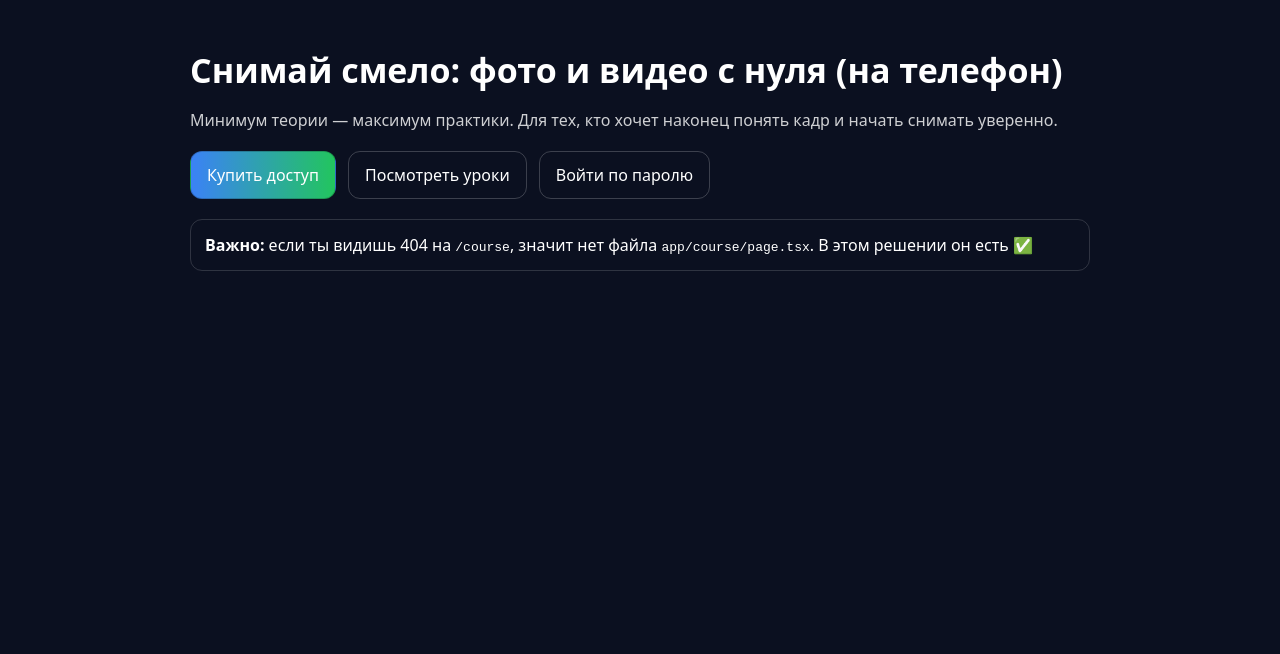
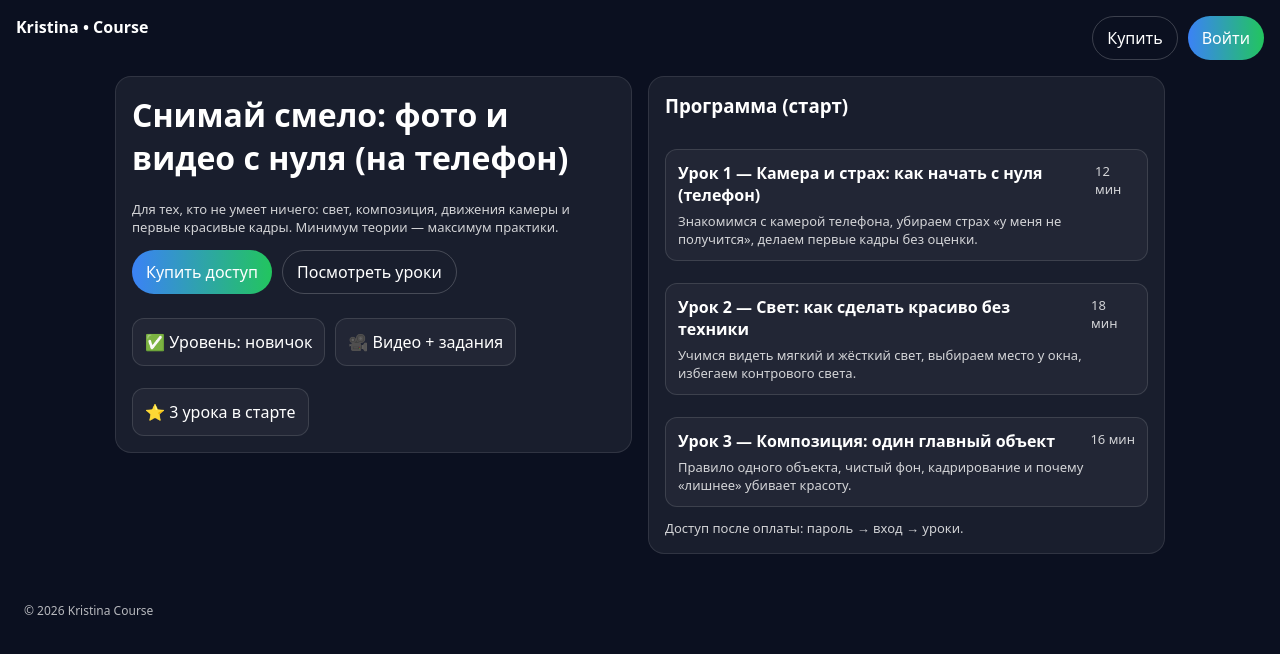
Before and after one commit to kristimslibreht-creator/photo-video-course-v2, a Next.js app: page / in a window 1280 px wide. Shown: the top 654 px of the page. Built offline with nearby package versions, Linux system fonts and the light colour scheme.

Commit message:
Update page.tsx

```diff
--- a/app/page.tsx
+++ b/app/page.tsx
@@ -1,48 +1,54 @@
 import Link from "next/link";
+import Nav from "@/components/Nav";
+import Footer from "@/components/Footer";
+import { COURSE_TITLE, lessons } from "@/lib/course";
 
 export default function HomePage() {
   return (
-    <main style={{ padding: 24, maxWidth: 900, margin: "0 auto" }}>
-      <h1 style={{ fontSize: 34, marginBottom: 8 }}>
-        Снимай смело: фото и видео с нуля (на телефон)
-      </h1>
+    <>
+      <Nav />
+      <div className="container">
+        <div className="grid2" style={{ alignItems: "start" }}>
+          <div className="card">
+            <h1 style={{ marginTop: 0 }}>{COURSE_TITLE}</h1>
+            <p className="small">
+              Для тех, кто не умеет ничего: свет, композиция, движения камеры и первые красивые кадры.
+              Минимум теории — максимум практики.
+            </p>
 
-      <p style={{ opacity: 0.8, marginBottom: 20 }}>
-        Минимум теории — максимум практики. Для тех, кто хочет наконец понять кадр и начать снимать уверенно.
-      </p>
+            <div style={{ display: "flex", gap: 10, flexWrap: "wrap", marginTop: 14 }}>
+              <Link className="btn btnPrimary" href="/buy">Купить доступ</Link>
+              <Link className="btn" href="/course">Посмотреть уроки</Link>
+            </div>
 
-      <div style={{ display: "flex", gap: 12, flexWrap: "wrap", marginBottom: 20 }}>
-        <Link href="/buy" style={btnPrimary}>Купить доступ</Link>
-        <Link href="/course" style={btn}>Посмотреть уроки</Link>
-        <Link href="/login?next=%2Fcourse" style={btn}>Войти по паролю</Link>
+            <div style={{ display: "flex", gap: 10, flexWrap: "wrap", marginTop: 12 }}>
+              <span className="notice">✅ Уровень: новичок</span>
+              <span className="notice">🎥 Видео + задания</span>
+              <span className="notice">⭐ {lessons.length} урока в старте</span>
+            </div>
+          </div>
+
+          <div className="card">
+            <h3 style={{ marginTop: 0 }}>Программа (старт)</h3>
+            <div style={{ display: "grid", gap: 10 }}>
+              {lessons.map((l) => (
+                <div key={l.slug} className="notice">
+                  <div style={{ display: "flex", justifyContent: "space-between", gap: 12 }}>
+                    <b>{l.title}</b>
+                    <span className="small">{l.duration}</span>
+                  </div>
+                  <div className="small" style={{ marginTop: 6 }}>{l.summary}</div>
+                </div>
+              ))}
+            </div>
+
+            <div className="small" style={{ marginTop: 12 }}>
+              Доступ после оплаты: пароль → вход → уроки.
+            </div>
+          </div>
+        </div>
       </div>
-
-      <div style={card}>
-        <b>Важно:</b> если ты видишь 404 на <code>/course</code>, значит нет файла{" "}
-        <code>app/course/page.tsx</code>. В этом решении он есть ✅
-      </div>
-    </main>
+      <Footer />
+    </>
   );
 }
-
-const btn: React.CSSProperties = {
-  display: "inline-block",
-  padding: "12px 16px",
-  borderRadius: 12,
-  border: "1px solid rgba(255,255,255,0.2)",
-  textDecoration: "none",
-};
-
-const btnPrimary: React.CSSProperties = {
-  ...btn,
-  border: "1px solid rgba(0,0,0,0.2)",
-  background: "linear-gradient(90deg,#3b82f6,#22c55e)",
-  color: "white",
-};
-
-const card: React.CSSProperties = {
-  marginTop: 16,
-  padding: 14,
-  borderRadius: 12,
-  border: "1px solid rgba(255,255,255,0.15)",
-};
```
